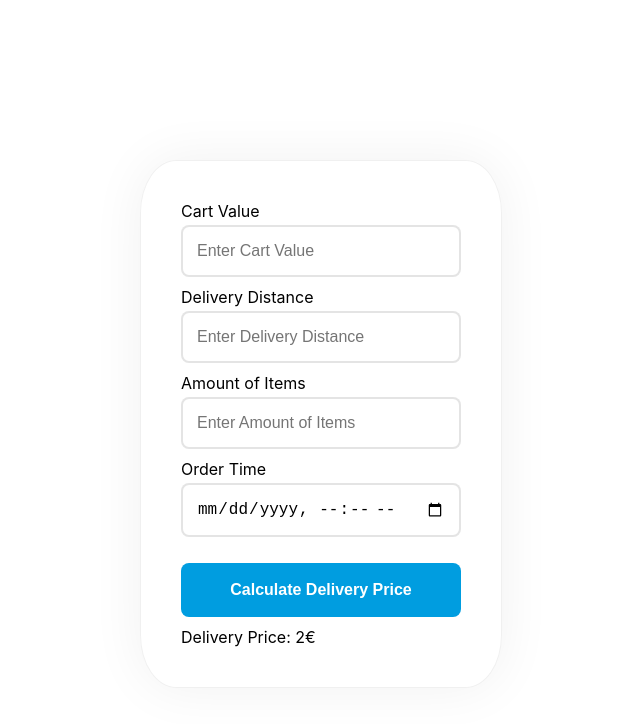
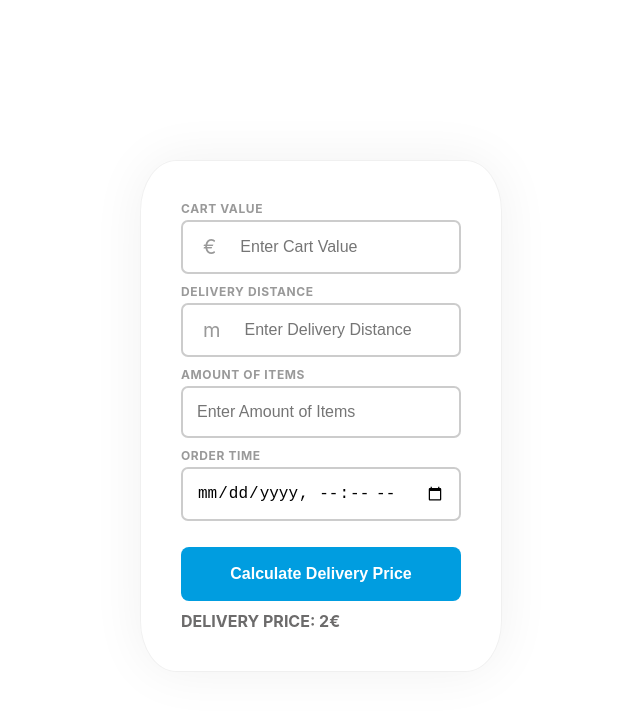
Before and after one commit to HenokZegeye/delivery-fee-calculator, a React (Create React App) app: page / in a window 1280 px wide. Shown: the top 724 px of the page, without its empty margins (319-959 px from the left). Built offline with nearby package versions, Linux system fonts and the light colour scheme.

Commit message:
Prefix unit symbols added

```diff
--- a/src/App.css
+++ b/src/App.css
@@ -7,6 +7,21 @@
   width: 300px;
 }
 
+label{
+  color: #999;
+  display: block;
+  margin-bottom: 10px;
+  text-transform: uppercase;
+  font-size: 12px;
+  font-weight: bold;
+  letter-spacing: 0.05em;
+}
+
+p.form-item {
+  text-transform: uppercase;
+  color: rgb(108, 107, 107);
+  font-weight: bold;
+}
 
 .parent-div {
   display: flex;
@@ -26,16 +41,21 @@
   width: 100%;
 }
 
+.no-border-left {
+  border-left: 0;
+  border-radius: 0 7px 7px 0;
+}
+
 input {
   box-shadow: none;
   line-height: 1.5rem;
   font-size: 1rem;
   box-sizing: border-box;
-  border-radius: 0.5rem;
-  border: 2px solid rgba(32, 33, 37, 0.12);
+  border: 2px solid #ccc;
   padding: 0.75rem 0.875rem;
   vertical-align: middle;
   transition: border 0.2s linear 0s;
+  border-radius: 7px 7px 7px 7px;
 }
 
 .btn {
@@ -62,3 +82,28 @@ input {
 .form-label {
   margin-bottom: 0.25rem;
 }
+
+.flex-start {
+  display: flex;
+  justify-content: start;
+}
+
+.flex-start input {
+  max-width: 300px;
+  flex: 1 1 300px;
+}
+
+.flex-start .unit {
+  font-size: 20px;
+  padding: 0 10px 0 20px;
+  color: #999;
+  border: 2px solid #ccc;
+  border-right: 0;
+  line-height: 2.5;
+  border-radius: 7px 0 0 7px;
+  background: white;
+}
+
+form input:focus{
+  outline: 0;
+}
--- a/src/App.tsx
+++ b/src/App.tsx
@@ -62,11 +62,17 @@ function App() {
         <form onSubmit={onSubmit}>
           <div className="form-item">
             <label htmlFor="Cart Value" className='form-label'>Cart Value</label>
-            <input type="number" name='cart_value' placeholder='Enter Cart Value' onChange={setFormData} className="form-control" required/>
+            <div className="flex-start">
+              <span className="unit">€</span>
+              <input type="number" name='cart_value' placeholder='Enter Cart Value' onChange={setFormData} className="form-control no-border-left" required/>
+            </div>
           </div>
           <div className="form-item">
             <label htmlFor="Delivery Distance" className='form-label'>Delivery Distance</label>
-            <input type="number" name='delivery_distance' placeholder="Enter Delivery Distance" onChange={setFormData} className="form-control" required/>
+            <div className="flex-start">
+              <span className="unit">m</span>
+              <input type="number" name='delivery_distance' placeholder="Enter Delivery Distance" onChange={setFormData} className="form-control no-border-left" required/>
+            </div>
           </div>
           <div className="form-item">
             <label htmlFor="Amount of Items" className='form-label'>Amount of Items</label>
```
